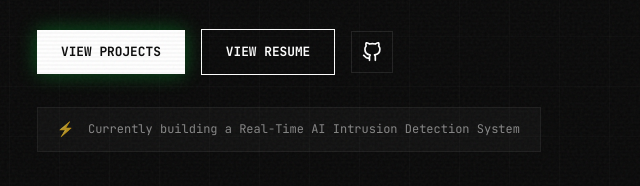
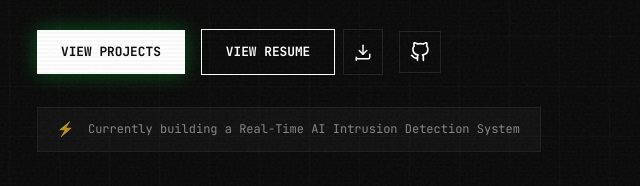
Before and after one commit to PUJARIJAYASAI/JAYASAI_PORTFOILO, a website built with Vite: page index.html in a window 1280 px wide. Shown: the part 614-800 px from the top of the page, 91-731 px from the left. Built offline with nearby package versions, Linux system fonts and the light colour scheme; a web font is replaced by a local one.

Commit message:
fix: Move assets to public directory for Vite production and add resume download option

```diff
--- a/index.html
+++ b/index.html
@@ -114,8 +114,12 @@
                 </blockquote>
                 <div class="hero-actions reveal-up" style="transition-delay: 0.4s;">
                     <a href="#works" class="btn btn-filled btn-glow">View Projects</a>
-                    <a href="/assets/resume.pdf" target="_blank" rel="noopener noreferrer" class="btn btn-outline">View
-                        Resume</a>
+                    <div class="resume-options">
+                        <a href="/assets/resume.pdf" target="_blank" rel="noopener noreferrer" class="btn btn-outline">View Resume</a>
+                        <a href="/assets/resume.pdf" download="Jayasai_Pujari_Resume.pdf" class="btn btn-outline btn-icon" title="Download Resume">
+                            <svg width="18" height="18" viewBox="0 0 24 24" fill="none" stroke="currentColor" stroke-width="2" stroke-linecap="round" stroke-linejoin="round"><path d="M21 15v4a2 2 0 0 1-2 2H5a2 2 0 0 1-2-2v4"></path><polyline points="7 10 12 15 17 10"></polyline><line x1="12" y1="15" x2="12" y2="3"></line></svg>
+                        </a>
+                    </div>
                     <a href="https://github.com/PUJARIJAYASAI" target="_blank" rel="noopener noreferrer"
                         class="btn btn-icon" aria-label="View GitHub Profile">
                         <svg width="20" height="20" viewBox="0 0 24 24" fill="none" stroke="currentColor"
--- a/style.css
+++ b/style.css
@@ -457,6 +457,11 @@ blockquote {
     0% { box-shadow: 0 0 5px var(--accent-glow); }
     50% { box-shadow: 0 0 20px var(--accent-glow); }
     100% { box-shadow: 0 0 5px var(--accent-glow); }
+}
+
+.resume-options {
+    display: flex;
+    gap: 0.5rem;
 }
 
 .hero-image { flex: 1; display: flex; justify-content: flex-end; }
```
Also changed, not shown: public/assets/Database Management Systems (RDBMS) & Microsoft Fabric SQL.jpg (renamed from assets/Database Management Systems (RDBMS) & Microsoft Fabric SQL.jpg), public/assets/Deloitte Australia - Data Analytics Job Simulation.png (renamed from assets/Deloitte Australia - Data Analytics Job Simulation.png), public/assets/Honeywell-artificial-intelligence_page-0001.jpg (renamed from assets/Honeywell-artificial-intelligence_page-0001.jpg), public/assets/J.P. Morgan - Software Engineering Job Simulation.png (renamed from assets/J.P. Morgan - Software Engineering Job Simulation.png), public/assets/TCS ION Career Edge - Young Professional.jpg (renamed from assets/TCS ION Career Edge - Young Professional.jpg), public/assets/profile.jpg (renamed from assets/profile.jpg), public/assets/project1.png (renamed from assets/project1.png), public/assets/project2.jpg (renamed from assets/project2.jpg), public/assets/project3.png (renamed from assets/project3.png), 2 other files.
